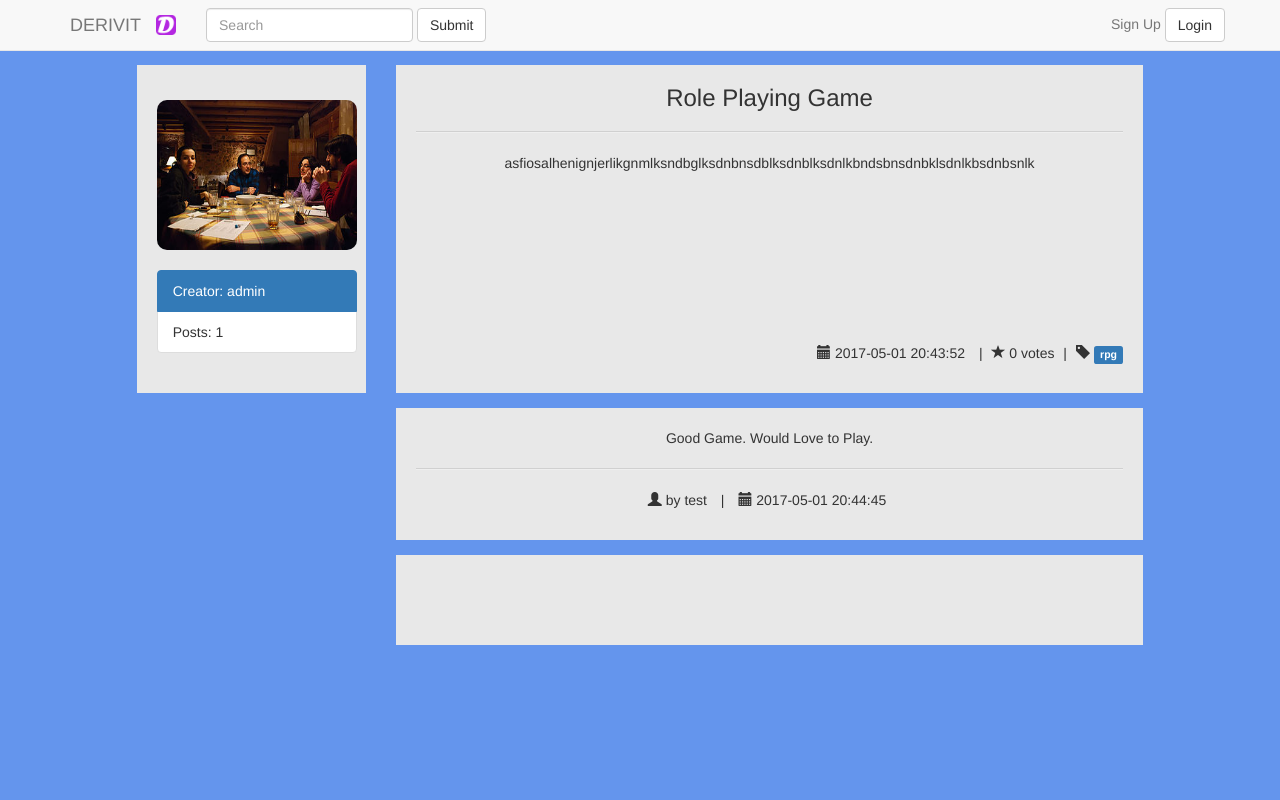
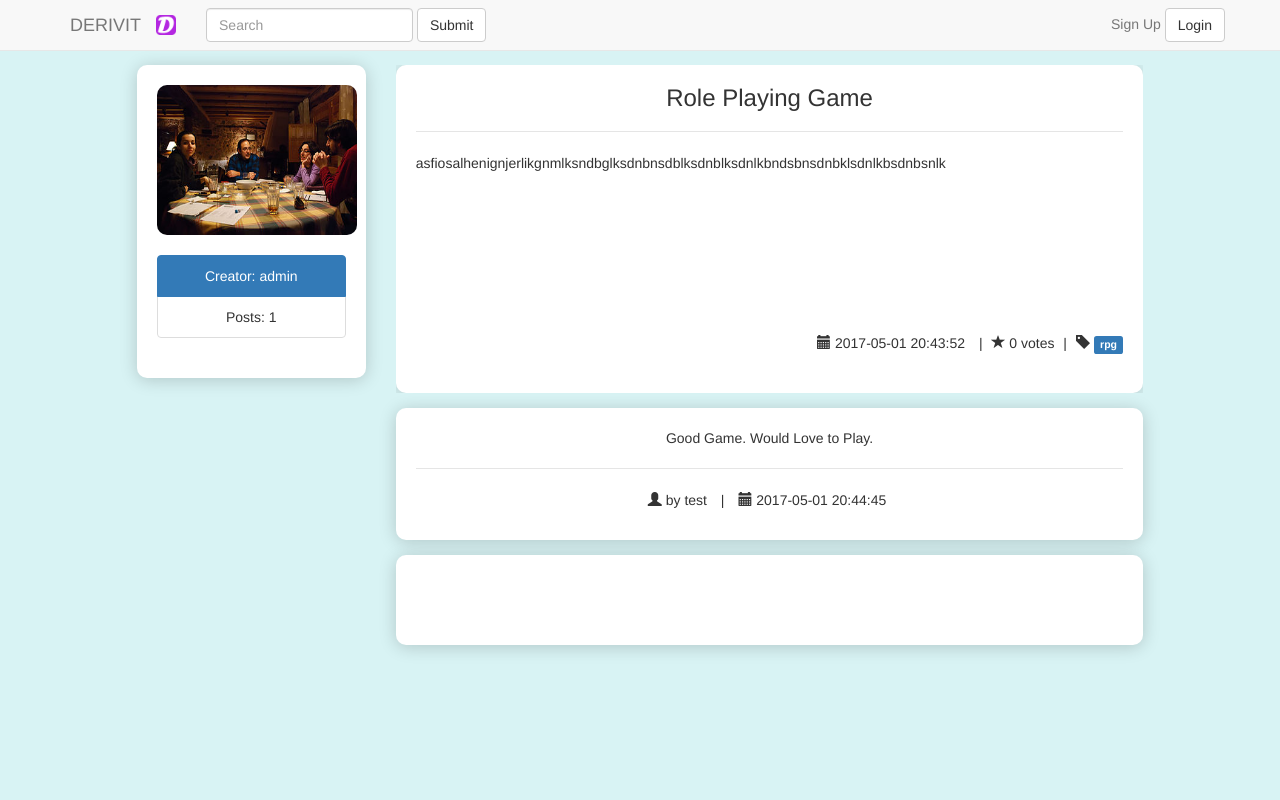
Before and after one commit to Alex-Jay/Derivit_Blog_Pair_Programming, a PHP site: page /viewPost.php?id=6 in a window 1280 px wide. Run offline with PHP 8.4, Linux system fonts and the light colour scheme; data comes from the database, SQL or seed files in the repository; some libraries are stand-ins or nearby versions.

Commit message:
More CSS Fixing

```diff
--- a/inc/post.php
+++ b/inc/post.php
@@ -12,7 +12,7 @@ $postData = $query->fetchAll();
 <?php foreach ($postData as $post): ?>
     <div class="col-md-3">
         <div class="media">
-            <div class="media-left media-top">
+            <div class="media-center media-top text-center">
                 <img id="post_image" class="media-object" src="img/<?php echo $post['post_image']; ?>" alt="logo">
                 <br>
                 <ul class="list-group">
@@ -30,10 +30,10 @@ $postData = $query->fetchAll();
             </div>
         </div>
     </div>
-    <div class="col-md-9">
+    <div class="col-md-9 ">
         <div class="media-body">
-        <div class="media" id="comment_body">
-            <div class="media-body text-center">
+        <div id="xxx" class="media" id="comment_body">
+            <div class="media-body text-left">
                 <h3 class="media-heading"><?php echo $post['post_title']; ?></h3>
                 <hr>
                 <p><?php echo $post['post_body']; ?></p>
--- a/index.php
+++ b/index.php
@@ -13,7 +13,7 @@ session_start();
             body
             {
                 padding-top: 50px;
-                background-color: cornflowerblue;
+                background-color: #d8f3f4;
             }
         </style>
     </head>
--- a/viewPost.php
+++ b/viewPost.php
@@ -15,12 +15,21 @@ if (!isset($_SESSION['user_id'])) {
             body
             {
                 padding-top: 50px;
-                background-color: cornflowerblue;
+                background-color: #d8f3f4;
+                overflow: hidden;
             }
             .media
             {
-                background-color: #e8e8e8;
+                background-color: white;
                 padding: 20px;
+            }
+
+            .media, .comment_body
+            {
+                -webkit-box-shadow: 0px 2px 17px 0px rgba(0,0,0,0.18);
+                -moz-box-shadow: 0px 2px 17px 0px rgba(0,0,0,0.18);
+                box-shadow: 0px 2px 17px 0px rgba(0,0,0,0.18);
+                border-radius: 10px;
             }
             #footer
             {
@@ -42,18 +51,13 @@ if (!isset($_SESSION['user_id'])) {
 
             #post_image
             {
-               margin-top: 15px;
+               margin:auto;
             }
 
             #post_info
             {
                 float: right;
-                margin-top: 160px;
-            }
-
-            #comment_body
-            {
-                height: 328px;
+                margin-top: 150px;
             }
         </style>
     </head>
```
Also changed, not shown: inc/blog.php (+14 -3 lines).
